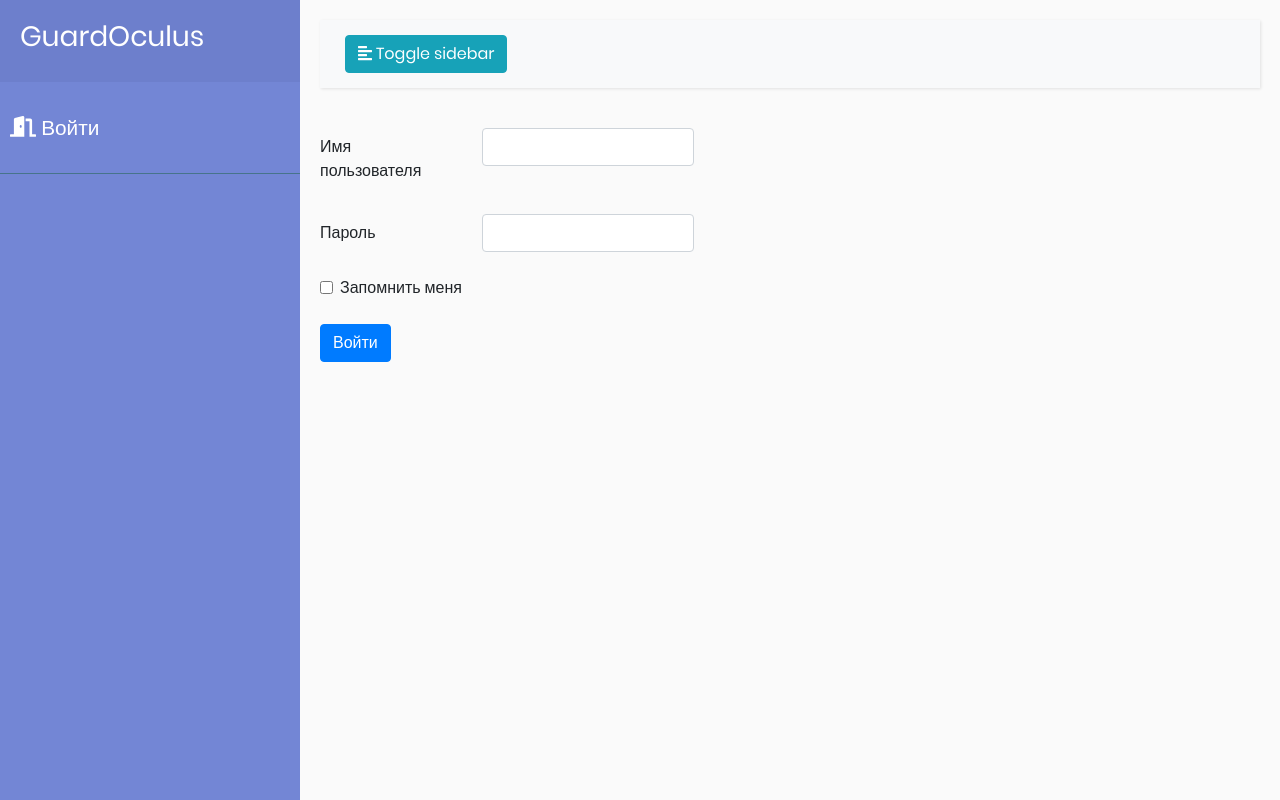
After one commit to GuardOculus/GuardOculus, a Flask app: page /login in a window 1280 px wide. The commit adds this page. Run offline with Flask 2, Linux system fonts and the light colour scheme; some libraries are stand-ins or nearby versions.

Commit message:
Login template and sidebar improvements

```diff
--- a/app/__init__.py
+++ b/app/__init__.py
@@ -1,11 +1,13 @@
 from flask import Flask
 from flask_sqlalchemy import SQLAlchemy
 from flask_migrate import Migrate
+from flask_login import LoginManager
 
 from config import Config
 
 db = SQLAlchemy()
 migrate = Migrate()
+login = LoginManager()
 
 def create_app(config_class=Config):
     app = Flask(__name__)
@@ -13,6 +15,9 @@ def create_app(config_class=Config):
 
     db.init_app(app)
     migrate.init_app(app, db)
+    login.init_app(app)
+
+    login.login_view = 'auth.login'
 
     from app import models
 
@@ -23,4 +28,7 @@ def create_app(config_class=Config):
     from app.stats import bp as stats_bp
     app.register_blueprint(stats_bp)
 
+    from app.auth import bp as auth_bp
+    app.register_blueprint(auth_bp)
+
     return app
--- a/auth/routes.py
+++ b/app/auth/routes.py
@@ -1,9 +1,10 @@
-from flask import render_template, redirect, url_for
-from flask_login import current_user, login_user
+from flask import render_template, redirect, url_for, flash
+from flask_login import current_user, login_user, logout_user
 from app.models import User
 from app.auth import bp
+from app.forms import LoginForm
 
-@app.route('/login', methods=['GET', 'POST'])
+@bp.route('/login', methods=['GET', 'POST'])
 def login():
     if current_user.is_authenticated:
         return redirect(url_for('stats.index'))
@@ -16,3 +17,8 @@ def login():
         login_user(user, remember=form.remember_me.data)
         return redirect(url_for('stats.index'))
     return render_template('login.html', form=form)
+
+@bp.route('/logout')
+def logout():
+    logout_user()
+    return redirect(url_for('auth.login'))
--- /dev/null
+++ b/app/forms.py
@@ -0,0 +1,9 @@
+from flask_wtf import FlaskForm
+from wtforms import StringField, PasswordField, BooleanField, SubmitField
+from wtforms.validators import DataRequired
+
+class LoginForm(FlaskForm):
+    username = StringField('Имя пользователя', validators=[DataRequired()])
+    password = PasswordField('Пароль', validators=[DataRequired()])
+    remember_me = BooleanField('Запомнить меня')
+    submit = SubmitField('Войти')
--- a/app/templates/base.html
+++ b/app/templates/base.html
@@ -22,6 +22,14 @@
 					<strong><i class="fas fa-chess"></i></strong>
 				</div>
 				<ul class="list-unstyled components">
+					{% if current_user.is_anonymous %}
+					<li>
+						<a href="{{ url_for('auth.login') }}">
+							<i class="fas fa-door-open"></i>
+							<span>Войти</span>
+						</a>
+					</li>
+					{% else %}
 					<li>
 						<a href="{{ url_for('stats.index') }}">
 							<i class="fas fa-chart-area"></i>
@@ -34,6 +42,7 @@
 							<span>Карта<span>
 						</a>
 					</li>
+					{% if current_user.role == 0 %}
 					<li>
 						<a href="#homeSubmenu" data-toggle="collapse" aria-expanded="false" class="dropdown-toggle">
 							<i class="fas fa-wrench"></i>
@@ -60,7 +69,8 @@
 							</li>
 						</ul>
 					</li>
-
+					{% endif %}
+					{% endif %}
 				</ul>
 			</div>
 			<div id="content">
@@ -72,6 +82,14 @@
 						</button>
 					</div>
 				</nav>
+				{% with messages = get_flashed_messages() %}
+				{% if messages %}
+					{% for message in messages %}
+						<div class="alert alert-danger" role="alert">{{ message }}</div>
+					{% endfor %}
+				{% endif %}
+				{% endwith %}
+
 				{% block content %}
 				{% endblock %}
 			</div>
--- /dev/null
+++ b/app/templates/login.html
@@ -0,0 +1,33 @@
+{% extends 'base.html' %}
+{% block content %}
+<form action="" method="post">
+	{{ form.hidden_tag() }}
+	<div class="form-group row">
+		<label class="col-sm-2 col-form-label">{{ form.username.label }}</label>
+		<div class="col-sm-3">
+			{{ form.username(size=32, class_="form-control") }}
+		</div>
+	</div>
+	<div class="form-group row">
+		<label class="col-sm-2 col-form-label">{{ form.password.label }}</label>
+		<div class="col-sm-3">
+			{{ form.password(size=32, class_="form-control") }}
+		</div>
+	</div>
+	<div class="form-group row">
+		<div class="col-sm-3">
+			<div class="form-check">
+				{{ form.remember_me(class_="form-check-input") }}
+				<label class="form-check-label">
+					{{ form.remember_me.label }}
+				</label>
+			</div>
+		</div>
+	</div>
+	<div class="form-group row">
+		<div class="col-sm-10">
+			{{ form.submit(class_="btn btn-primary") }}
+		</div>
+	</div>
+</form>
+{% endblock %}
```
Also changed, not shown: app/models.py (+18 -2 lines), app/auth/__init__.py (renamed from auth/__init__.py).
